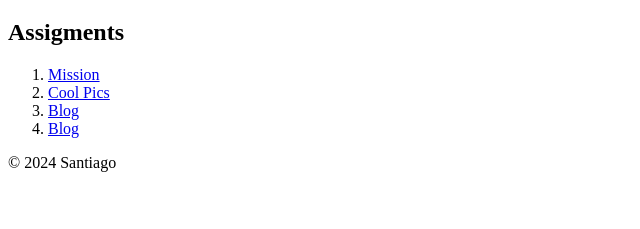
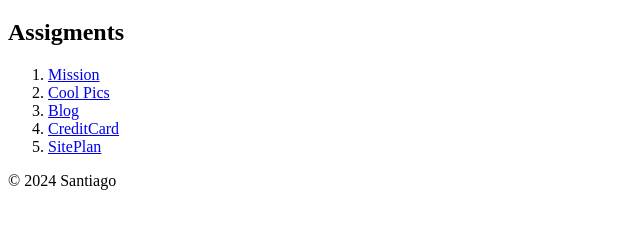
Before and after one commit to araltos/WDD-131, a plain HTML site: page index.html in a window 1280 px wide. Shown: the part 61-290 px from the top of the page, without its empty margins (0-640 px from the left). Drawn offline with Linux system fonts and the light colour scheme.

Commit message:
Update links

```diff
--- a/index.html
+++ b/index.html
@@ -20,7 +20,8 @@
             <li><a href="mission/index.html">Mission</a></li>
             <li><a href="coolpics/index.html">Cool Pics</a></li>
             <li><a href="blog/index.html">Blog</a></li>
-            <li><a href="creditcard/index.html">Blog</a></li>
+            <li><a href="creditcard/index.html">CreditCard</a></li>
+            <li><a href="wdd131/site-plan.html">SitePlan</a></li>
         </ol>
     </main>
     <footer>
```
